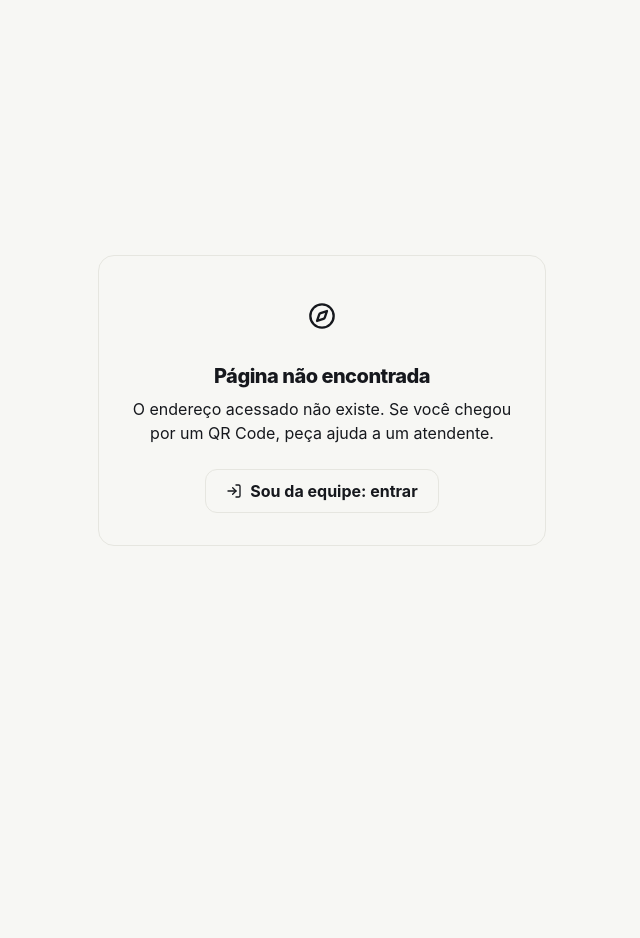
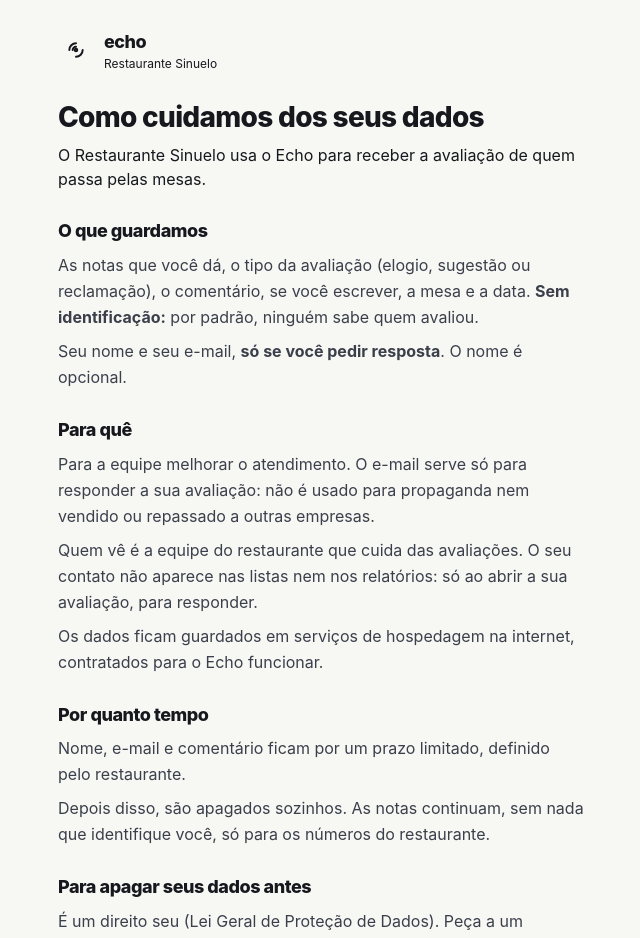
Before and after one commit to mendoncaluucas/ECHO, a React (Vite) app in the folder web/: page /privacidade in a window 1280 px wide. Shown: the top 938 px of the page, without its empty margins (318-958 px from the left). Before the commit the page ends 800 px from the top, so only its background shows below. Built offline with nearby package versions, Linux system fonts and the light colour scheme; no server answers.

Commit message:
feat(web): pagina de privacidade e prazo de retencao no formulario do cliente

```diff
--- a/web/src/app/App.tsx
+++ b/web/src/app/App.tsx
@@ -18,6 +18,7 @@ import { EVENTO_SESSAO_ENCERRADA, ROTA_DE_LOGIN } from './services/api';
 // (ver telasDaGestao.ts).
 import { FeedbackForm } from './components/customer/FeedbackForm';
 import { Success } from './components/customer/Success';
+import { Privacidade } from './components/customer/Privacidade';
 import { NotFound } from './components/shared/NotFound';
 import {
   AdminDashboard,
@@ -95,6 +96,8 @@ function Rotas() {
         {/* Cliente: só pelo QR Code da mesa. As três etapas vivem em /feedback. */}
         <Route path="/feedback" element={<FeedbackForm />} />
         <Route path="/sucesso" element={<Success />} />
+        {/* Pública: o cliente chega pelo link do formulário, e a equipe pelo do login. */}
+        <Route path="/privacidade" element={<Privacidade />} />
         {/* Telas antigas do fluxo, que viraram etapas do formulário. */}
         <Route path="/boas-vindas" element={<ParaOFormulario />} />
         <Route path="/identificacao" element={<ParaOFormulario />} />
--- a/web/src/app/components/Entrar.tsx
+++ b/web/src/app/components/Entrar.tsx
@@ -1,5 +1,5 @@
 import { useEffect, useRef, useState } from 'react';
-import { Navigate, useLocation, useNavigate } from 'react-router-dom';
+import { Link, Navigate, useLocation, useNavigate } from 'react-router-dom';
 import { Eye, EyeOff, Loader2, QrCode } from 'lucide-react';
 import { Marca } from './layout/Marca';
 import { papelPodeAbrir } from '../navegacao';
@@ -233,6 +233,14 @@ export function Entrar() {
             <QrCode className="mt-0.5 size-[18px] flex-none" aria-hidden="true" />
             <span>É cliente? Aponte a câmera do celular para o QR Code da sua mesa.</span>
           </div>
+
+          <Link
+            to="/privacidade"
+            state={{ de: '/' }}
+            className="self-center text-sm font-semibold text-primary underline underline-offset-2"
+          >
+            Como cuidamos dos dados dos clientes
+          </Link>
         </form>
       </section>
     </main>
--- a/web/src/app/components/admin/RetencaoDeDados.tsx
+++ b/web/src/app/components/admin/RetencaoDeDados.tsx
@@ -11,6 +11,7 @@ import {
 } from '../../services/api';
 import { avisarRapido } from '../../avisoRapido';
 import { contagemDaRetencao } from '../../descricaoDaAuditoria';
+import { rotuloDePrazo } from '../../rotulos';
 import { Cartao, Esqueleto } from '../layout/Pagina';
 import { Dialog, DialogContent, DialogDescription, DialogTitle } from '../ui/dialog';
 
@@ -56,12 +57,6 @@ const PRAZOS: { campo: Prazo; rotulo: string; ajuda: string; opcoes: number[]; p
   },
 ];
 
-function rotuloDeDias(dias: number) {
-  if (dias === 180) return '6 meses';
-  if (dias === 365) return '1 ano';
-  if (dias % 365 === 0) return `${dias / 365} anos`;
-  return dias === 1 ? '1 dia' : `${dias} dias`;
-}
 
 function quando(iso: string) {
   const d = new Date(iso);
@@ -244,7 +239,7 @@ export function SecaoRetencao({ token }: { token: string }) {
                   >
                     {opcoes.map((dias) => (
                       <option key={dias} value={dias}>
-                        {rotuloDeDias(dias)}
+                        {rotuloDePrazo(dias)}
                         {dias === p.padrao ? ' (padrão)' : ''}
                       </option>
                     ))}
--- a/web/src/app/components/customer/FeedbackForm.tsx
+++ b/web/src/app/components/customer/FeedbackForm.tsx
@@ -1,5 +1,5 @@
 import { useEffect, useRef, useState } from 'react';
-import { useNavigate, useSearchParams } from 'react-router-dom';
+import { Link, useLocation, useNavigate, useSearchParams } from 'react-router-dom';
 import {
   ArrowLeft,
   Droplet,
@@ -23,6 +23,7 @@ import {
   type TipoFeedback,
   type VenueContext,
 } from '../../services/api';
+import { rotuloDePrazo } from '../../rotulos';
 
 // Avaliação do cliente, aberta pelo QR Code da mesa. Três etapas na mesma tela:
 // notas → conte mais → retorno. A etapa vai no endereço (?etapa=2) para o "voltar"
@@ -190,6 +191,7 @@ function TelaDeAviso({
 
 export function FeedbackForm() {
   const navigate = useNavigate();
+  const location = useLocation();
   const [searchParams, setSearchParams] = useSearchParams();
   const qrToken = searchParams.get('t') ?? '';
   const etapaDaUrl = Number(searchParams.get('etapa'));
@@ -645,7 +647,11 @@ export function FeedbackForm() {
                     >
                       {emailTocado && emailInvalido
                         ? 'Confira o e-mail: ele precisa ter o formato nome@exemplo.com.'
-                        : 'Seu nome e e-mail só aparecem para a equipe que for responder, e só para isso.'}
+                        : 'Seu nome e e-mail só aparecem para a equipe que for responder, e só para isso.' +
+                          // Retenção (LGPD): o prazo que vale, vindo da API junto com a mesa.
+                          (contexto.privacidade
+                            ? ` Ficam guardados por ${rotuloDePrazo(contexto.privacidade.contatoDias)} e depois são apagados.`
+                            : '')}
                     </span>
                   </div>
                 </div>
@@ -694,7 +700,16 @@ export function FeedbackForm() {
           <p className="text-center text-[13px] text-muted-foreground">
             {etapa === 1 && !temNota
               ? 'Avalie ao menos uma categoria para continuar.'
-              : 'Anônimo por padrão. Seus dados só são pedidos se você quiser resposta.'}
+              : 'Anônimo por padrão. Seus dados só são pedidos se você quiser resposta.'}{' '}
+            {/* Desde a primeira etapa: quem quer saber antes de começar acha o link. Volta à
+                mesma etapa: o endereço guarda a etapa e o rascunho fica salvo. */}
+            <Link
+              to="/privacidade"
+              state={{ de: location.pathname + location.search }}
+              className="font-semibold text-primary underline underline-offset-2"
+            >
+              Como cuidamos dos seus dados
+            </Link>
           </p>
         </footer>
       </div>
--- /dev/null
+++ b/web/src/app/components/customer/Privacidade.tsx
@@ -0,0 +1,143 @@
+import { useEffect, useState, type ReactNode } from 'react';
+import { useLocation, useNavigate } from 'react-router-dom';
+import { ArrowLeft } from 'lucide-react';
+import { buscarPrazosDePrivacidade, type PrazosDePrivacidade } from '../../services/api';
+import { rotuloDePrazo } from '../../rotulos';
+import { Marca } from '../layout/Marca';
+
+// Página de privacidade (LGPD): o que o Echo guarda do cliente, para quê, por quanto
+// tempo e como pedir para apagar. Aberta pelo link do formulário e do login, sem
+// QR Code. Os prazos vêm da API, para o texto não ficar errado quando o administrador
+// mudar.
+//
+// O texto é provisório até o Sinuelo validar (de preferência com quem cuida da parte
+// jurídica deles) e informar um e-mail de contato. Ver docs/PROXIMOS-PASSOS.md.
+
+function Secao({ titulo, children }: { titulo: string; children: ReactNode }) {
+  return (
+    <section className="flex flex-col gap-2">
+      <h2 className="text-lg leading-snug font-extrabold tracking-tight">{titulo}</h2>
+      <div className="flex flex-col gap-2 leading-relaxed text-[#3a3f4a]">{children}</div>
+    </section>
+  );
+}
+
+export function Privacidade() {
+  const location = useLocation();
+  const navigate = useNavigate();
+  // De onde veio, para voltar ao mesmo ponto (a avaliação guarda o rascunho).
+  const de = (location.state as { de?: string } | null)?.de;
+  const [prazos, setPrazos] = useState<PrazosDePrivacidade | null>(null);
+  const [semPrazos, setSemPrazos] = useState(false);
+
+  // Abre no topo. O roteador não volta a rolagem ao trocar de página: vindo do rodapé do
+  // formulário, a página abria já rolada, com o título fora da tela (visto no teste).
+  useEffect(() => {
+    window.scrollTo({ top: 0 });
+  }, []);
+
+  useEffect(() => {
+    let ativo = true;
+    buscarPrazosDePrivacidade()
+      .then((p) => ativo && setPrazos(p))
+      .catch(() => ativo && setSemPrazos(true));
+    return () => {
+      ativo = false;
+    };
+  }, []);
+
+  const rotuloDoVoltar = de?.startsWith('/feedback') ? 'Voltar para a avaliação' : de === '/' ? 'Voltar' : null;
+  // Volta no histórico, como o "voltar" do celular, e não abre a página de novo: um
+  // link empilharia outra cópia da avaliação, e a seta de voltar dela (que também anda
+  // no histórico) cairia aqui de novo em vez de na etapa anterior. A chave "default" é a
+  // da primeira página do app nesta aba: aí não há para onde voltar no histórico, e vai
+  // direto ao endereço de origem.
+  const voltar = () => {
+    if (location.key !== 'default') navigate(-1);
+    else if (de) navigate(de, { replace: true });
+  };
+
+  return (
+    <main className="flex min-h-full justify-center bg-background">
+      <div className="flex w-full max-w-xl flex-col gap-7 px-6 pt-7 pb-12">
+        <div className="flex items-center justify-between gap-3">
+          <Marca legenda="Restaurante Sinuelo" />
+          {rotuloDoVoltar && (
+            <button
+              type="button"
+              onClick={voltar}
+              className="inline-flex h-11 items-center gap-2 rounded-xl px-3 text-sm font-bold text-primary hover:bg-accent"
+            >
+              <ArrowLeft className="size-4" aria-hidden="true" />
+              {rotuloDoVoltar}
+            </button>
+          )}
+        </div>
+
+        <div>
+          <h1 className="text-[28px] leading-tight font-extrabold tracking-tight">Como cuidamos dos seus dados</h1>
+          <p className="mt-2 text-muted-foreground">
+            O Restaurante Sinuelo usa o Echo para receber a avaliação de quem passa pelas mesas.
+          </p>
+        </div>
+
+        <Secao titulo="O que guardamos">
+          <p>
+            As notas que você dá, o tipo da avaliação (elogio, sugestão ou reclamação), o comentário, se você escrever,
+            a mesa e a data. <strong>Sem identificação:</strong> por padrão, ninguém sabe quem avaliou.
+          </p>
+          <p>
+            Seu nome e seu e-mail, <strong>só se você pedir resposta</strong>. O nome é opcional.
+          </p>
+        </Secao>
+
+        <Secao titulo="Para quê">
+          <p>
+            Para a equipe melhorar o atendimento. O e-mail serve só para responder a sua avaliação: não é usado para
+            propaganda nem vendido ou repassado a outras empresas.
+          </p>
+          <p>
+            Quem vê é a equipe do restaurante que cuida das avaliações. O seu contato não aparece nas listas nem nos
+            relatórios: só ao abrir a sua avaliação, para responder.
+          </p>
+          <p>
+            Os dados ficam guardados em serviços de hospedagem na internet, contratados para o Echo funcionar.
+          </p>
+        </Secao>
+
+        <Secao titulo="Por quanto tempo">
+          {prazos ? (
+            <ul className="flex list-disc flex-col gap-1 pl-5">
+              <li>
+                Nome e e-mail: <strong>{rotuloDePrazo(prazos.contatoDias)}</strong> depois da avaliação.
+              </li>
+              <li>
+                Comentário: <strong>{rotuloDePrazo(prazos.comentarioDias)}</strong> depois da avaliação.
+              </li>
+            </ul>
+          ) : semPrazos ? (
+            <p>Nome, e-mail e comentário ficam por um prazo limitado, definido pelo restaurante.</p>
+          ) : (
+            <span role="status" className="flex flex-col gap-2">
+              <span className="sr-only">Carregando os prazos</span>
+              <span aria-hidden="true" className="block h-5 w-3/4 animate-pulse rounded-lg bg-muted" />
+              <span aria-hidden="true" className="block h-5 w-2/3 animate-pulse rounded-lg bg-muted" />
+            </span>
+          )}
+          <p>
+            Depois disso, são apagados sozinhos. As notas continuam, sem nada que identifique você, só para os números
+            do restaurante.
+          </p>
+        </Secao>
+
+        <Secao titulo="Para apagar seus dados antes">
+          <p>
+            É um direito seu (Lei Geral de Proteção de Dados). Peça a um atendente ou à gerência do restaurante, dizendo
+            o e-mail que você usou. Quando o pedido chega a quem administra o Echo no restaurante, o nome, o e-mail e o
+            comentário de todas as suas avaliações são apagados na hora.
+          </p>
+        </Secao>
+      </div>
+    </main>
+  );
+}
--- a/web/src/app/components/shared/ErrorBoundary.tsx
+++ b/web/src/app/components/shared/ErrorBoundary.tsx
@@ -49,7 +49,7 @@ export class ErrorBoundary extends Component<Props, State> {
 
     // A raiz é o login da equipe: para o cliente na mesa, "Início" levaria a uma tela
     // que não é para ele. No fluxo do cliente fica só o "Recarregar".
-    const ehDoCliente = ['/feedback', '/identificacao', '/sucesso', '/boas-vindas'].some((rota) =>
+    const ehDoCliente = ['/feedback', '/identificacao', '/sucesso', '/boas-vindas', '/privacidade'].some((rota) =>
       window.location.pathname.startsWith(rota)
     );
     const falhaAoBaixar = ehFalhaAoBaixarATela(erro);
--- a/web/src/app/rotulos.ts
+++ b/web/src/app/rotulos.ts
@@ -82,6 +82,15 @@ export function comentarioApagado(iso: string) {
   return `Comentário apagado em ${new Date(iso).toLocaleDateString('pt-BR')}, pela política de privacidade`;
 }
 
+// Prazo em dias como a pessoa fala: "90 dias", "6 meses", "1 ano", "2 anos". Usado na
+// retenção de dados (configurações e página de privacidade).
+export function rotuloDePrazo(dias: number) {
+  if (dias === 180) return '6 meses';
+  if (dias === 365) return '1 ano';
+  if (dias % 365 === 0) return `${dias / 365} anos`;
+  return dias === 1 ? '1 dia' : `${dias} dias`;
+}
+
 export function primeiroNome(nome: string | null | undefined) {
   return nome?.trim().split(/\s+/)[0] || 'equipe';
 }
--- a/web/src/app/services/api.ts
+++ b/web/src/app/services/api.ts
@@ -7,10 +7,24 @@ export interface Categoria {
   nome: string;
 }
 
+// Prazos de retenção (LGPD), em dias: por quanto tempo o nome e o e-mail de quem pede
+// resposta e o comentário ficam guardados.
+export interface PrazosDePrivacidade {
+  contatoDias: number;
+  comentarioDias: number;
+}
+
 export interface VenueContext {
   venue: { id: string; nome: string };
   area: { id: string; nome: string };
   categorias: Categoria[];
+  // Opcional: a API de antes da retenção não manda.
+  privacidade?: PrazosDePrivacidade;
+}
+
+// Para a página de privacidade, aberta sem QR Code.
+export function buscarPrazosDePrivacidade(): Promise<PrazosDePrivacidade> {
+  return request(`/public/privacidade`);
 }
 
 export interface FeedbackPayload {
```
Also changed, not shown: 2 other files (tests, documents, lock files or other folders).
